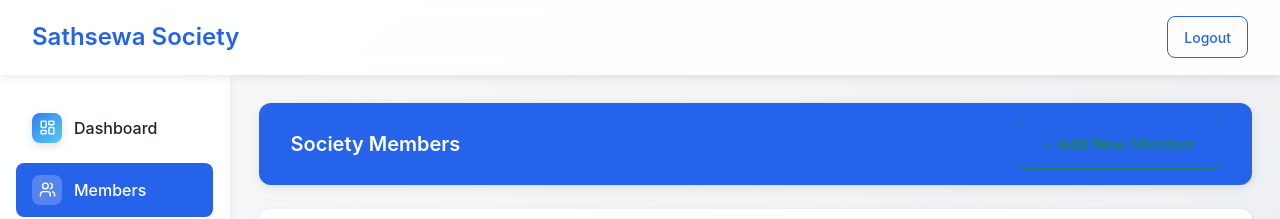
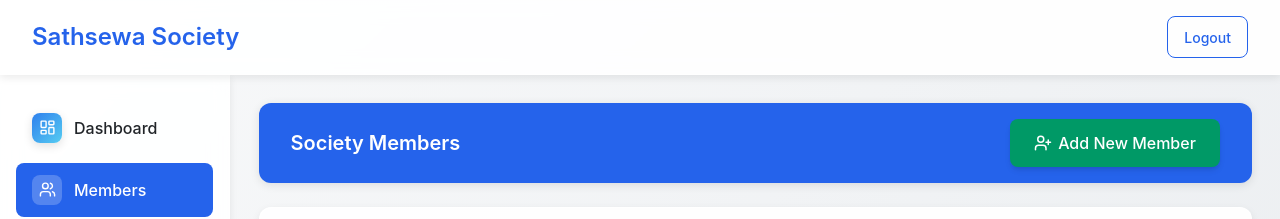
Before and after one commit to lahugala/sathsewa, a Vue app: page /members in a window 1280 px wide. Shown: the top 219 px of the page. Built offline with nearby package versions, Linux system fonts and the light colour scheme; no server answers.

Commit message:
feat: implement members management view with CRUD operations and ledger integration

```diff
--- a/src/views/Members.vue
+++ b/src/views/Members.vue
@@ -3,7 +3,10 @@
     <div class="members-container animate-fade-in">
       <div class="header-bar mb-4" style="display: flex; justify-content: space-between; align-items: center;">
         <h2>Society Members</h2>
-        <button class="btn btn-success" @click="openAddModal">+ Add New Member</button>
+        <button class="btn bg-emerald-600 hover:bg-emerald-700 text-white shadow-md hover:shadow-lg hover:-translate-y-0.5 transition-all duration-300 border-none flex items-center gap-2 px-5 py-2.5 rounded-lg font-semibold" @click="openAddModal">
+          <UserPlus size="18" />
+          Add New Member
+        </button>
       </div>
 
       <div v-if="successMessage" class="alert alert-success mb-4">
@@ -93,7 +96,7 @@ import PaymentLedgerModal from '../components/PaymentLedgerModal.vue'
 import BenefitsModal from '../components/BenefitsModal.vue'
 import Swal from 'sweetalert2'
 import 'sweetalert2/dist/sweetalert2.min.css'
-import { BookOpen, Gift, Pencil, Trash2 } from 'lucide-vue-next'
+import { BookOpen, Gift, Pencil, Trash2, UserPlus } from 'lucide-vue-next'
 
 const members = ref([])
 const loading = ref(true)
```
